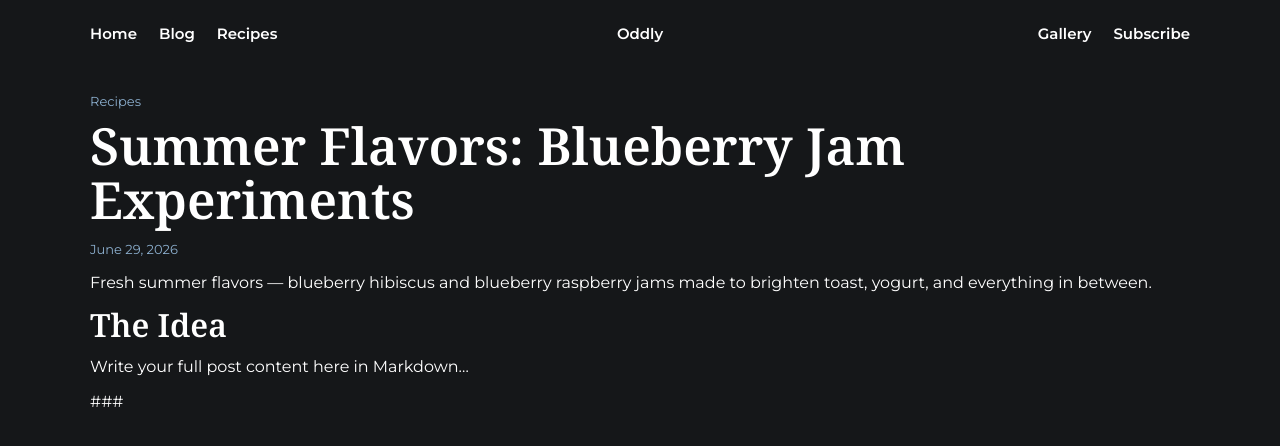
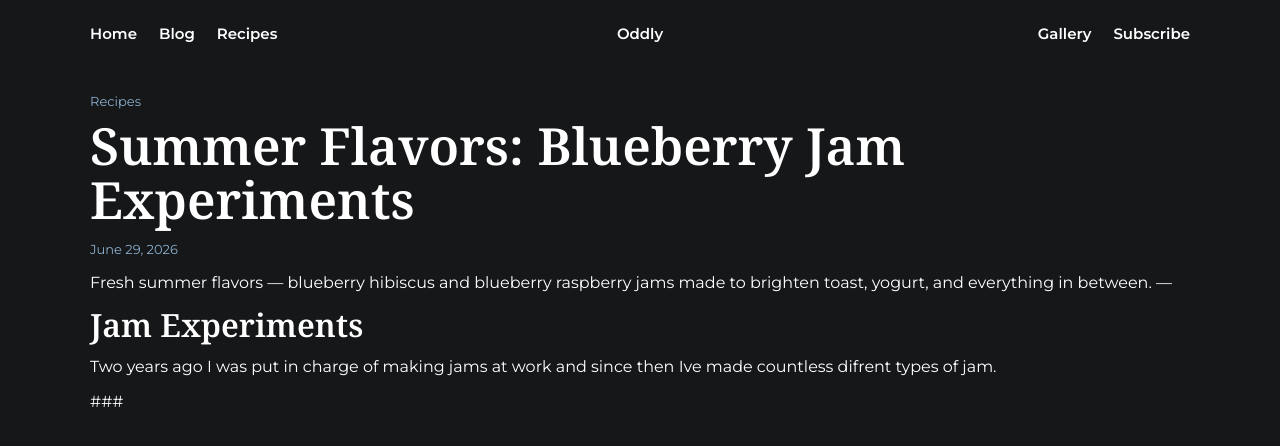
Before and after one commit to Oddly-Augmented/oddly-augmented.github.io, a Jekyll site: the page built from _posts/2026-06-29-summer_jams.md, in a window 1280 px wide. Shown: the top 446 px of the page. Built offline with Jekyll 4.4.1, drawn with Linux system fonts in a browser that asks for light colours.

```diff
--- a/_posts/2026-06-29-summer_jams.md
+++ b/_posts/2026-06-29-summer_jams.md
@@ -7,9 +7,8 @@ image: /Temp-Pic.png
 ---
 Fresh summer flavors — blueberry hibiscus and blueberry raspberry jams
 made to brighten toast, yogurt, and everything in between.
-
-## The Idea
-
-Write your full post content here in Markdown...
+---
+## Jam Experiments
+Two years ago I was put in charge of making jams at work and since then Ive made countless difrent types of jam.
 
 ###
--- a/index.css
+++ b/index.css
@@ -92,6 +92,8 @@ h2{
   font-size:clamp(1.8rem, 2.5vw, 3rem);
 }
 
+h2 a,
+
 .content{
   margin:0 0 18px;
   color:var(--muted);
```
